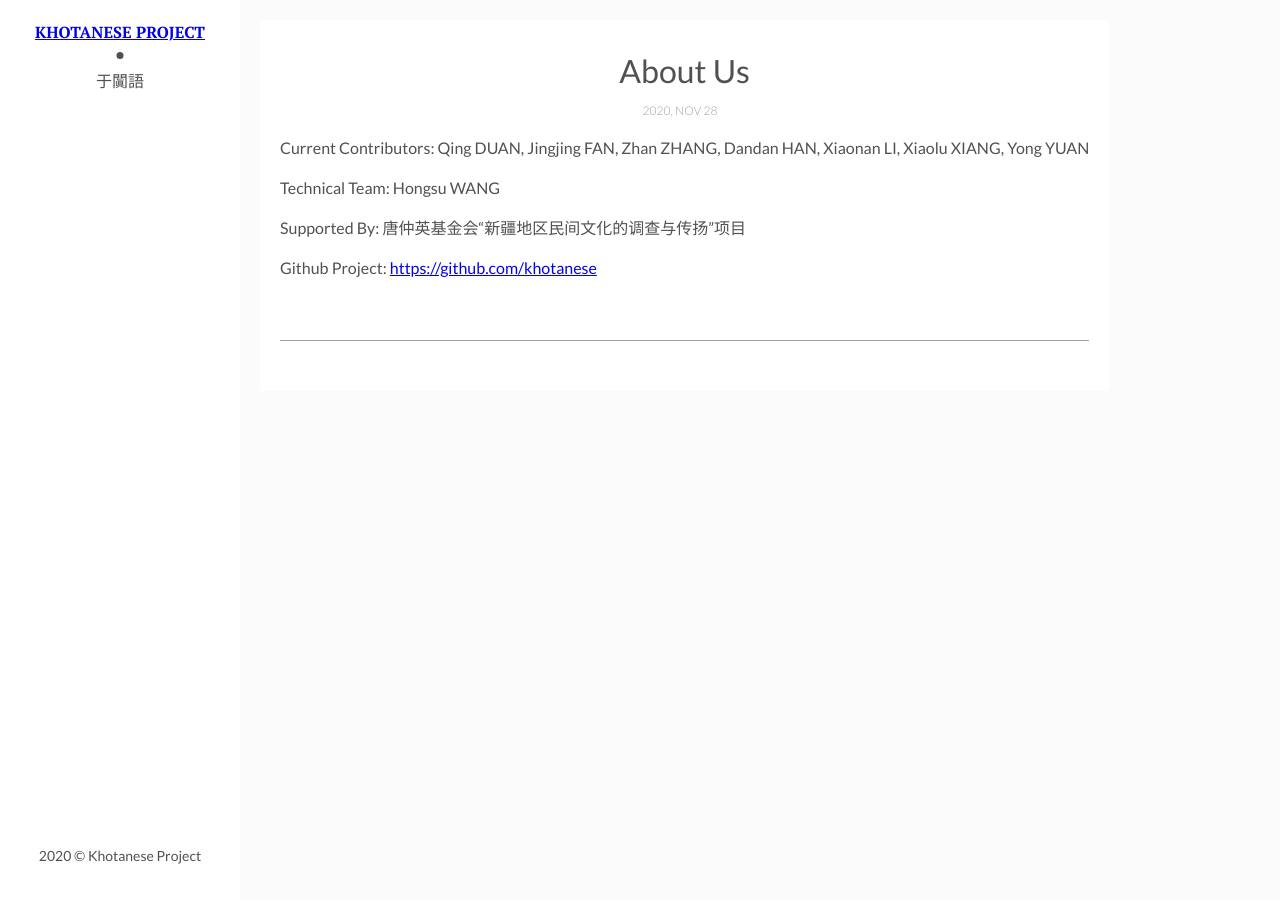
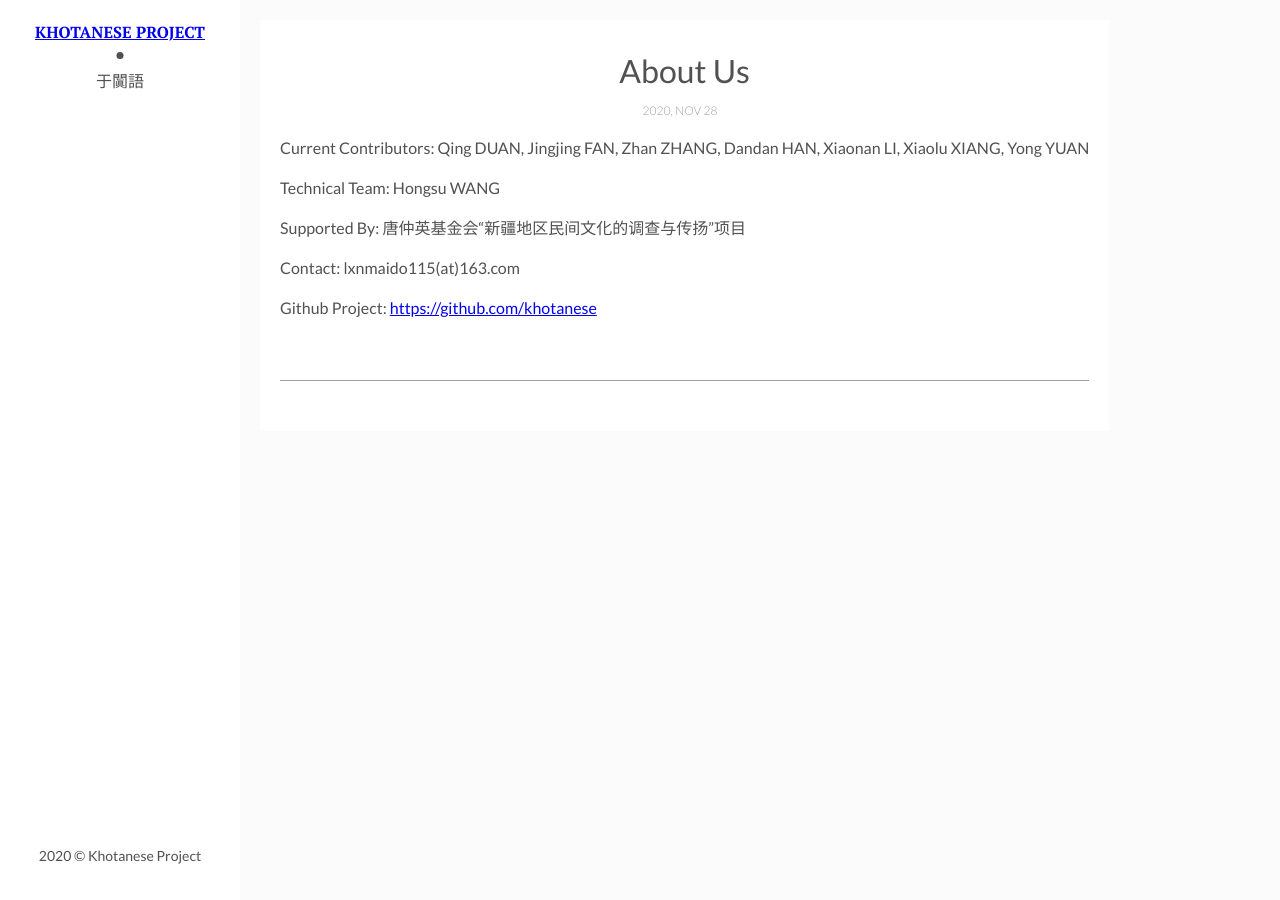
Before and after one commit to khotanese/khotanese.github.io, a Jekyll site: the page built from _posts/2020-11-18-about-us.markdown, in a window 1280 px wide. Built offline with Jekyll 4.4.1, drawn with Linux system fonts in a browser that asks for light colours.

Commit message:
update contact

```diff
--- a/_posts/2020-11-18-about-us.markdown
+++ b/_posts/2020-11-18-about-us.markdown
@@ -12,4 +12,6 @@ Technical Team: Hongsu WANG
 
 Supported By: 唐仲英基金会“新疆地区民间文化的调查与传扬”项目
 
+Contact: lxnmaido115(at)163.com
+
 Github Project: [https://github.com/khotanese](https://github.com/khotanese)
```
